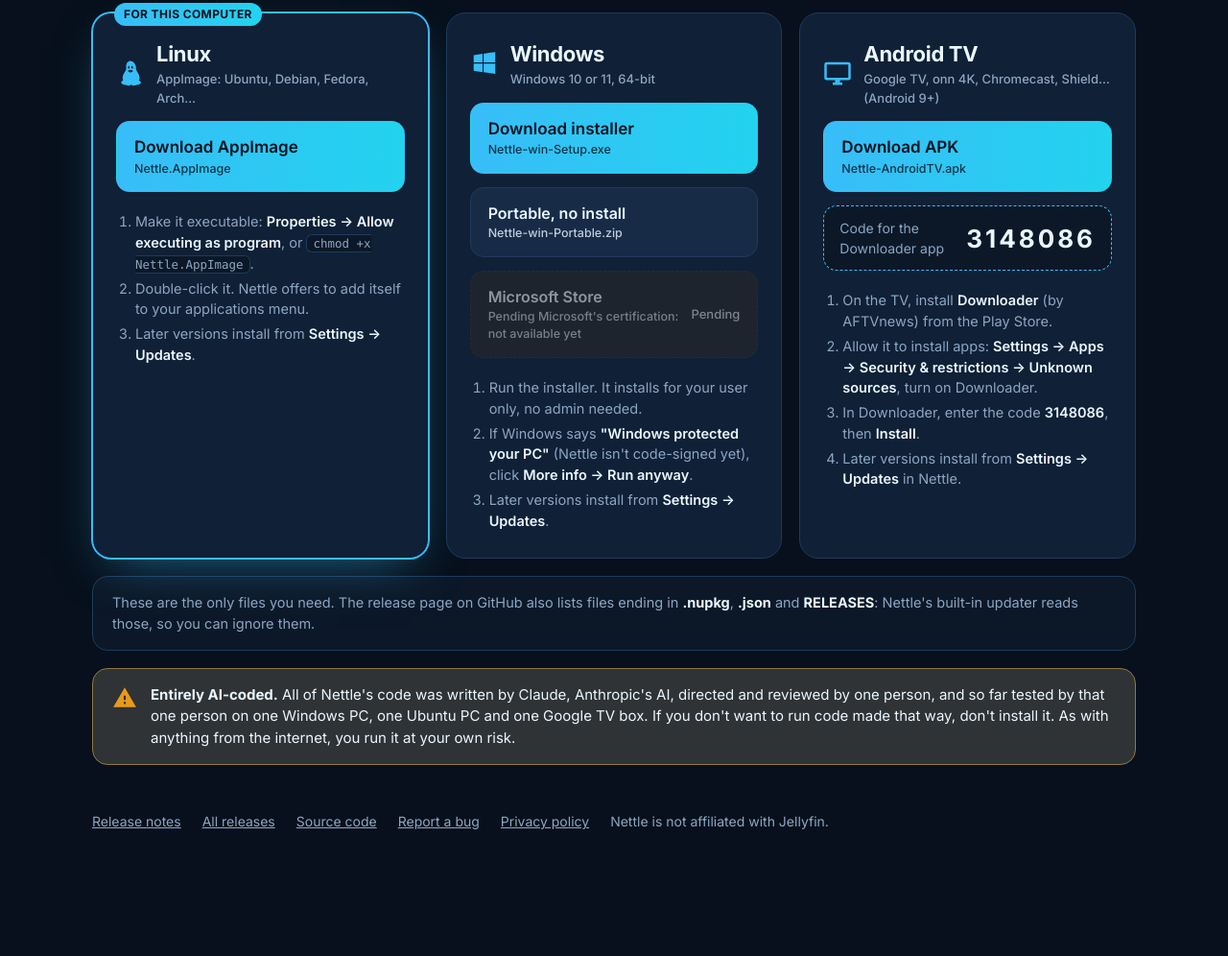
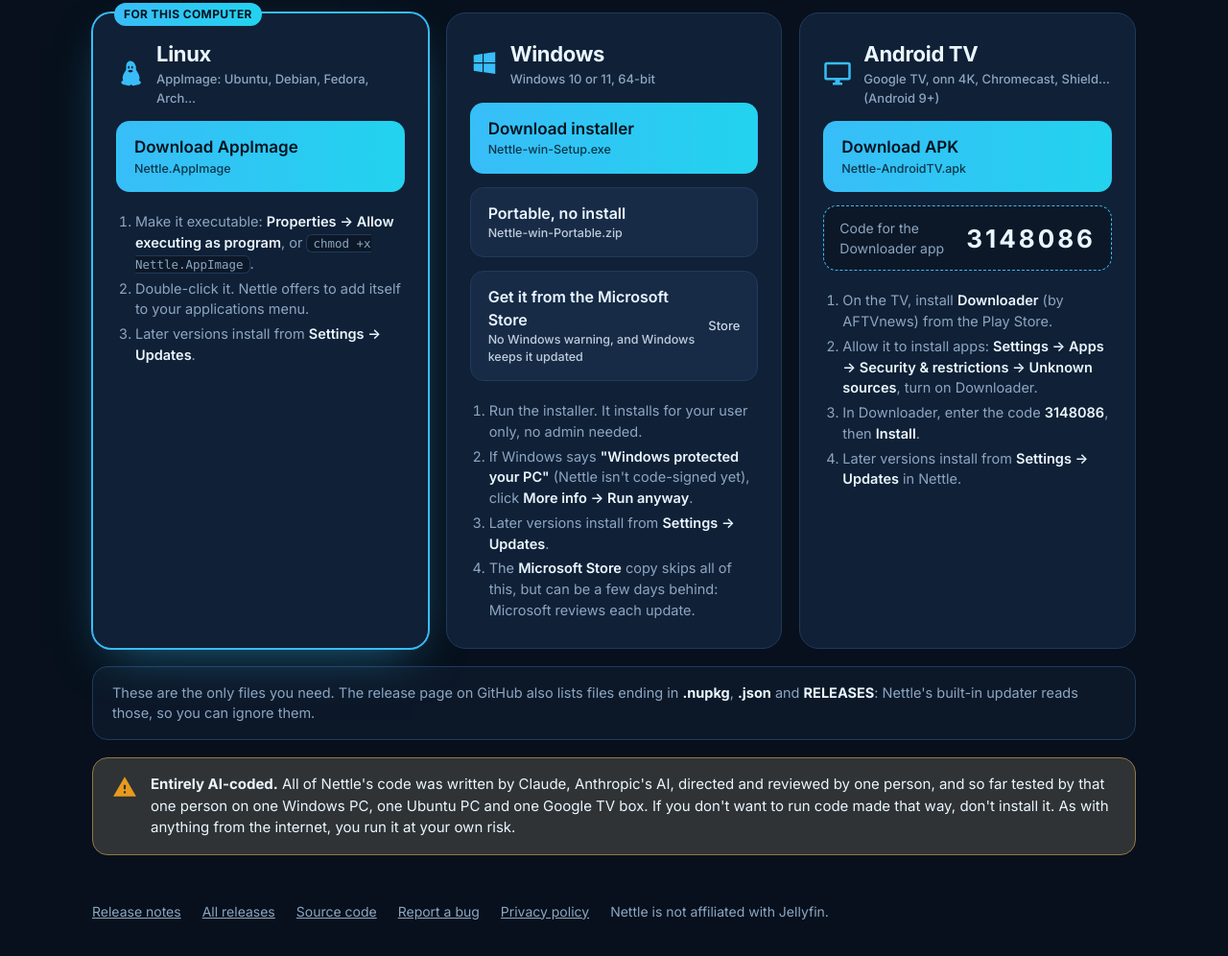
Before and after one commit to devall96/Nettle, a plain HTML site: page docs/index.html in a window 1280 px wide. Shown: the part 2588-3584 px from the top of the page at 96% size. Before the commit the page ends 3494 px from the top, so only its background shows below. Drawn offline with Linux system fonts and the light colour scheme; no server answers.

Commit message:
Nettle is on the Microsoft Store: link it from the README and download page
It passed Microsoft's certification. The download page's greyed-out
"pending" button is now a working Store button, and the README and the
1.0.0 release notes link the listing. All three say the Store copy can
trail the installer, because Microsoft reviews each update.

Co-Authored-By: Claude Fable 5.2 <noreply@anthropic.com>

```diff
--- a/docs/index.html
+++ b/docs/index.html
@@ -473,16 +473,16 @@
             <span class="file">Portable, no install<small>Nettle-win-Portable.zip</small></span>
             <span class="size" data-asset="Nettle-win-Portable.zip"></span>
           </a>
-          <!-- Microsoft Store: submitted, waiting for Microsoft's certification. Once it passes, make this an
-               <a class="btn" href="https://apps.microsoft.com/detail/9P8RBDLZBJK0"> and drop "pending" / aria-disabled. -->
-          <div class="btn pending" role="link" aria-disabled="true">
-            <span class="file">Microsoft Store<small>Pending Microsoft's certification: not available yet</small></span>
-            <span class="size">Pending</span>
-          </div>
+          <!-- Microsoft Store (certified 13 Nov 2026). Each update goes through Microsoft's review, so it can trail the installer. -->
+          <a class="btn" href="https://apps.microsoft.com/detail/9P8RBDLZBJK0">
+            <span class="file">Get it from the Microsoft Store<small>No Windows warning, and Windows keeps it updated</small></span>
+            <span class="size">Store</span>
+          </a>
           <ol class="steps">
             <li>Run the installer. It installs for your user only, no admin needed.</li>
             <li>If Windows says <b>"Windows protected your PC"</b> (Nettle isn't code-signed yet), click <b>More info → Run anyway</b>.</li>
             <li>Later versions install from <b>Settings → Updates</b>.</li>
+            <li>The <b>Microsoft Store</b> copy skips all of this, but can be a few days behind: Microsoft reviews each update.</li>
           </ol>
         </article>
 
```
Also changed, not shown: 2 other files.
